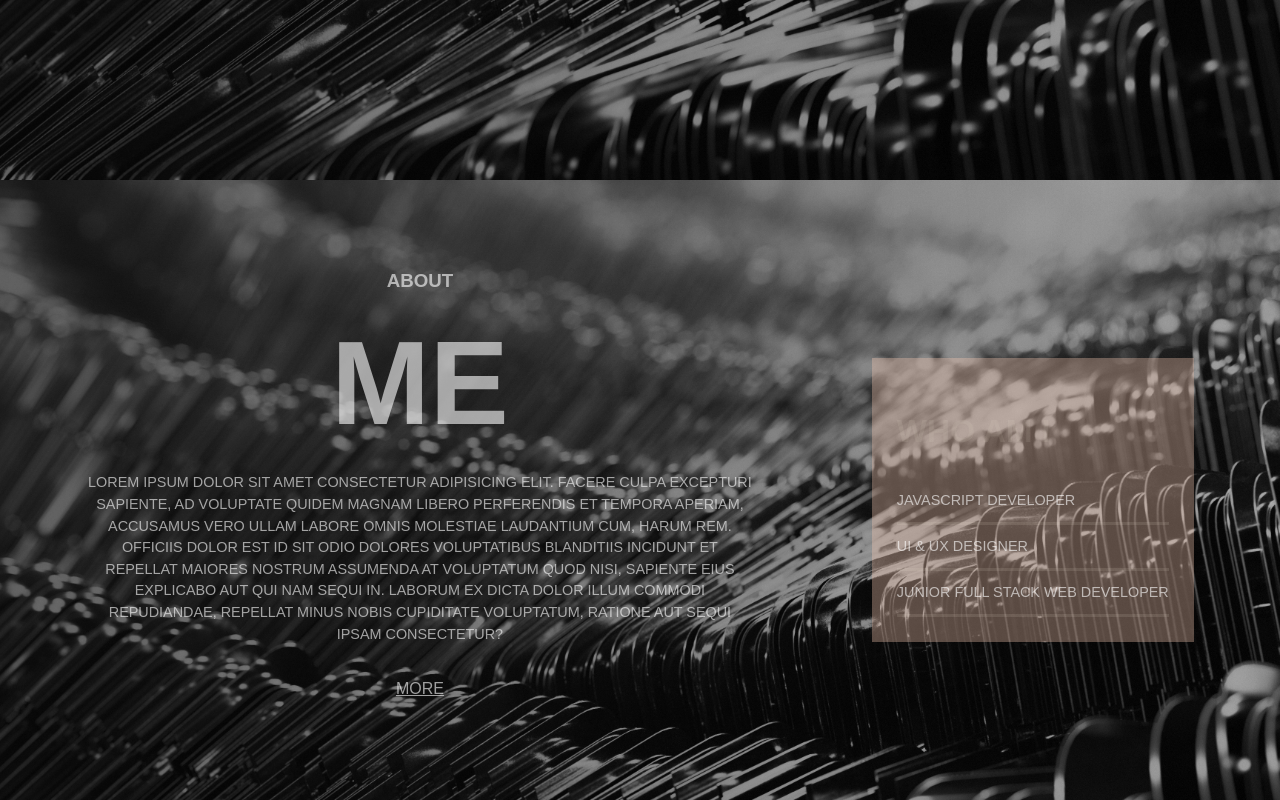
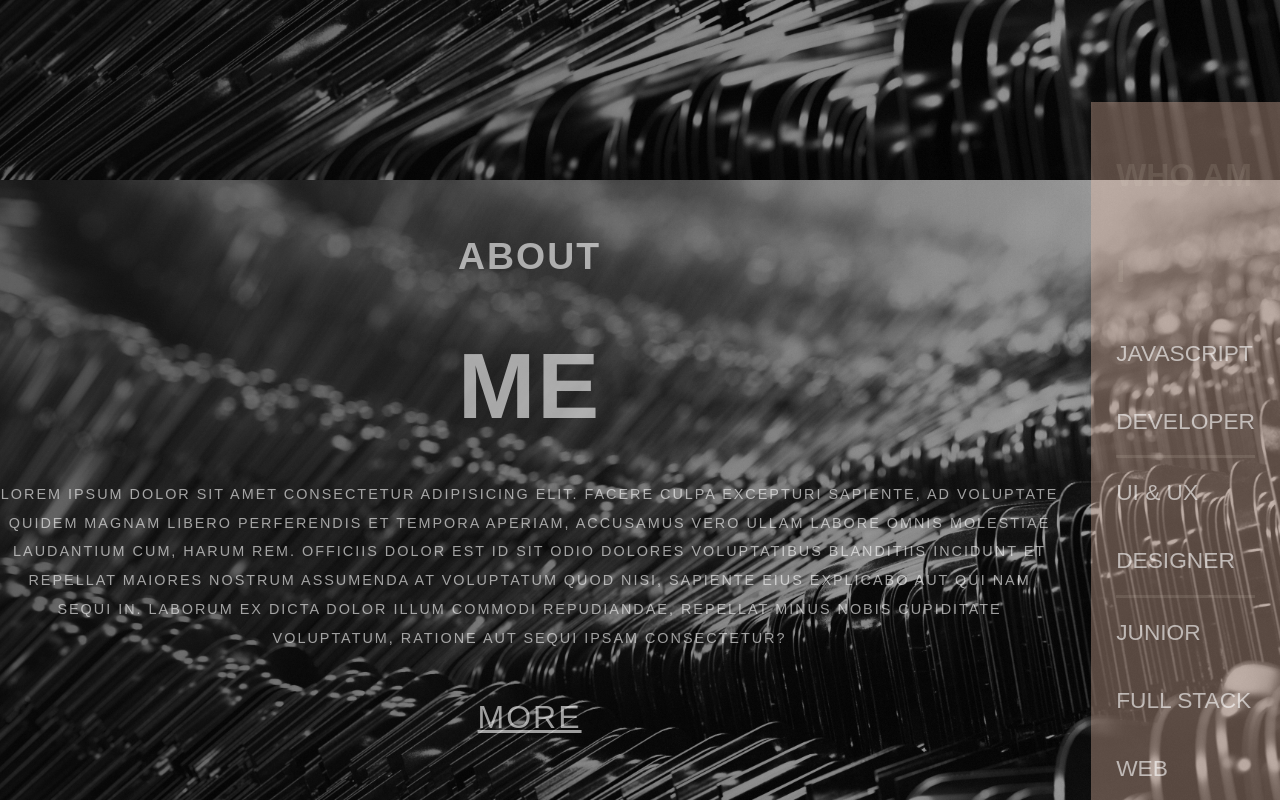
Before and after one commit to StefanDsd/Stefan-React-Portfolio, a React (Create React App) app: page / in a window 1280 px wide. Shown: the part 620-1420 px from the top of the page. Built offline with nearby package versions, Linux system fonts and the light colour scheme.

Commit message:
6th commit

```diff
--- a/src/components/styles/Info.css
+++ b/src/components/styles/Info.css
@@ -17,8 +17,10 @@
 }
 
 .info-about{
+    letter-spacing: 2px;
+    font-size: 2rem;
     text-transform: uppercase;
-    line-height: 1.5;
+    line-height: 2;
     text-align: center;
     user-select: none;
 
@@ -26,7 +28,7 @@
 
 .info-about span{
     display: block;
-    font-size: clamp(2rem, 8vw + 1rem,8rem)
+    font-size: clamp(2rem, 6vw + 1rem,7rem)
 
 }
 
@@ -51,14 +53,22 @@
 }
 
 .info-content p {
-    font-size: clamp(.5rem, .5vw + .5rem, 4rem );
+    font-size: clamp(.5rem, .9vw + .7rem, 4rem );
     border-bottom: 3px solid hsl(var(--clr-glass-dark));
     cursor: pointer;
+    display: flex;
+    justify-content: center;
+    align-items: center;
+
 
 }
 .info-content h1{
     color: hsl(var(--clr-glass-dark));
     user-select: none;
+    display: flex;
+    justify-content: center;
+    align-items: center;
+
 
 }
 
--- a/src/index.css
+++ b/src/index.css
@@ -6,8 +6,8 @@ body {
   -webkit-font-smoothing: antialiased;
   -moz-osx-font-smoothing: grayscale;
   background: linear-gradient(90deg, var(--clr-section)),
-    url(../src/assets/bgPhoto.jpg);
-  background-repeat: no-repeat;
+    url(../src/assets/bgPhoto.jpg) no-repeat center;
+  /* background-repeat: no-repeat; */
   background-attachment: fixed;
   background-size: cover;
 
```
